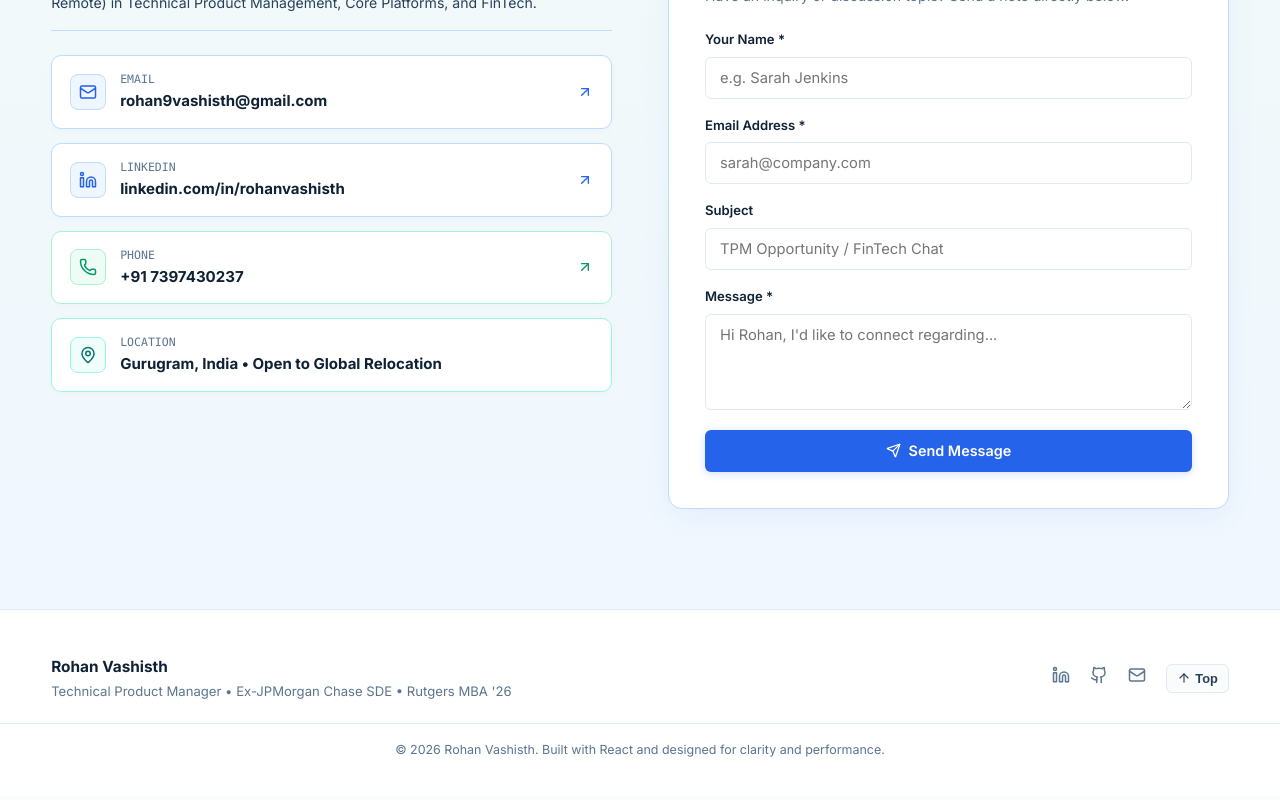
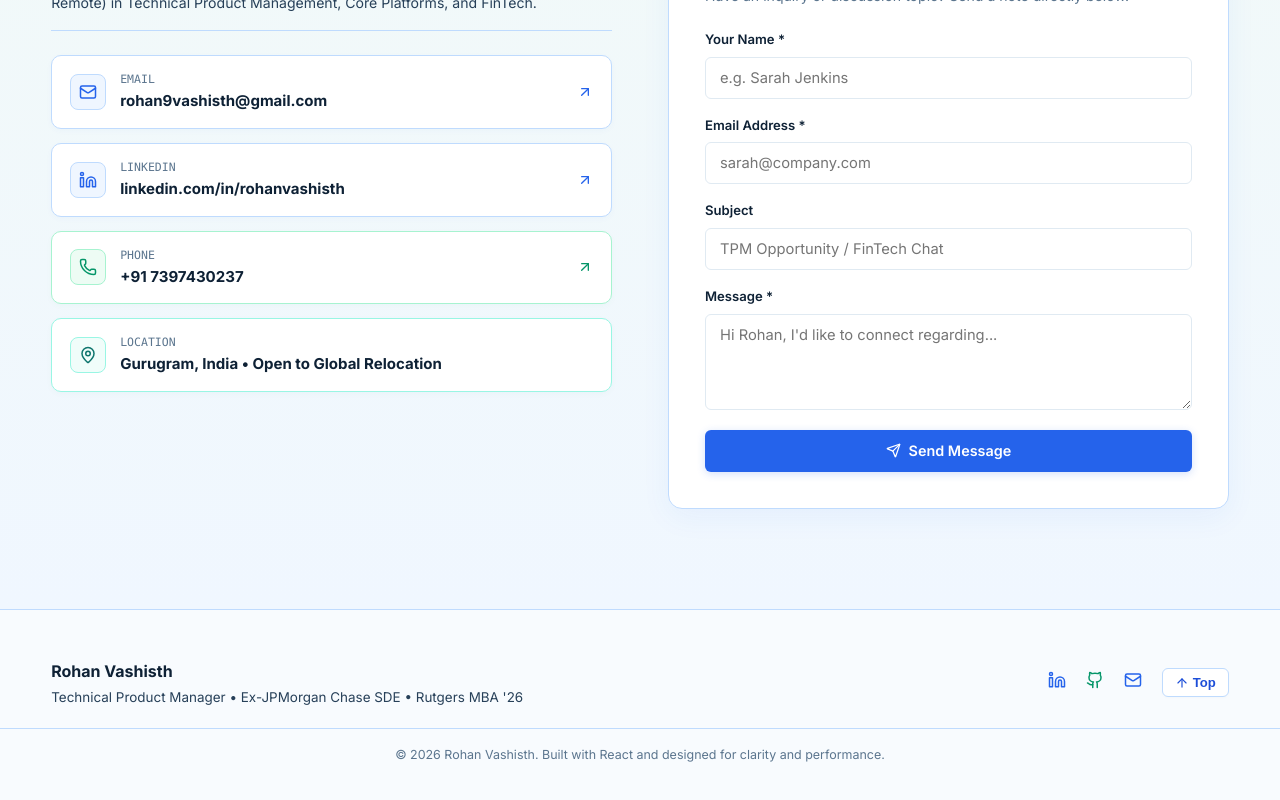
Before and after one commit to rohanvashisth/Portfolio, a React (Vite) app: page / in a window 1280 px wide. Shown: the part 11036-11836 px from the top of the page. Built offline with nearby package versions, Linux system fonts and the light colour scheme.

Commit message:
Auto-commit: saved changes on 10/14/2026, 6:41:28 PM

```diff
--- a/src/App.jsx
+++ b/src/App.jsx
@@ -32,18 +32,18 @@ function App() {
       {/* Clean Modern Footer */}
       <footer
         style={{
-          borderTop: '1px solid var(--border-subtle)',
-          padding: '44px 0 36px',
-          backgroundColor: '#ffffff'
+          borderTop: '1px solid var(--pastel-blue-border)',
+          padding: '48px 0 36px',
+          backgroundColor: '#f8fbfe'
         }}
       >
         <div className="container" style={{ display: 'flex', justifyContent: 'space-between', alignItems: 'center', flexWrap: 'wrap', gap: '20px' }}>
 
           <div>
-            <div style={{ fontSize: '0.96rem', fontWeight: 700, color: 'var(--text-primary)' }}>
+            <div style={{ fontSize: '1rem', fontWeight: 800, color: 'var(--text-primary)' }}>
               Rohan Vashisth
             </div>
-            <div style={{ fontSize: '0.82rem', color: 'var(--text-muted)', marginTop: '2px' }}>
+            <div style={{ fontSize: '0.84rem', color: 'var(--text-secondary)', marginTop: '2px' }}>
               Technical Product Manager • Ex-JPMorgan Chase SDE • Rutgers MBA '26
             </div>
           </div>
@@ -53,7 +53,7 @@ function App() {
               href="https://www.linkedin.com/in/rohanvashisth/"
               target="_blank"
               rel="noopener noreferrer"
-              style={{ color: 'var(--text-muted)' }}
+              style={{ color: 'var(--primary)' }}
               aria-label="LinkedIn"
             >
               <Linkedin size={18} />
@@ -62,14 +62,14 @@ function App() {
               href="https://github.com/rohanvashisth"
               target="_blank"
               rel="noopener noreferrer"
-              style={{ color: 'var(--text-muted)' }}
+              style={{ color: 'var(--emerald)' }}
               aria-label="GitHub"
             >
               <Github size={18} />
             </a>
             <a
               href="mailto:rohan9vashisth@gmail.com"
-              style={{ color: 'var(--text-muted)' }}
+              style={{ color: 'var(--primary)' }}
               aria-label="Email"
             >
               <Mail size={18} />
@@ -78,17 +78,18 @@ function App() {
             <button
               onClick={scrollToTop}
               style={{
-                background: 'var(--bg-base)',
-                border: '1px solid var(--border-subtle)',
+                background: '#ffffff',
+                border: '1px solid var(--pastel-blue-border)',
                 borderRadius: '6px',
-                padding: '6px 10px',
+                padding: '6px 12px',
                 cursor: 'pointer',
                 display: 'flex',
                 alignItems: 'center',
                 gap: '4px',
-                fontSize: '0.8rem',
-                color: 'var(--text-secondary)',
-                fontWeight: 600
+                fontSize: '0.82rem',
+                color: 'var(--pastel-blue-text)',
+                fontWeight: 650,
+                boxShadow: '0 1px 3px rgba(0,0,0,0.02)'
               }}
               title="Back to top"
             >
@@ -99,7 +100,7 @@ function App() {
 
         </div>
 
-        <div className="container" style={{ marginTop: '20px', paddingTop: '16px', borderTop: '1px solid var(--border-subtle)', textAlign: 'center', fontSize: '0.78rem', color: 'var(--text-muted)' }}>
+        <div className="container" style={{ marginTop: '20px', paddingTop: '16px', borderTop: '1px solid var(--pastel-blue-border)', textAlign: 'center', fontSize: '0.78rem', color: 'var(--text-muted)' }}>
           © {new Date().getFullYear()} Rohan Vashisth. Built with React and designed for clarity and performance.
         </div>
       </footer>
```
